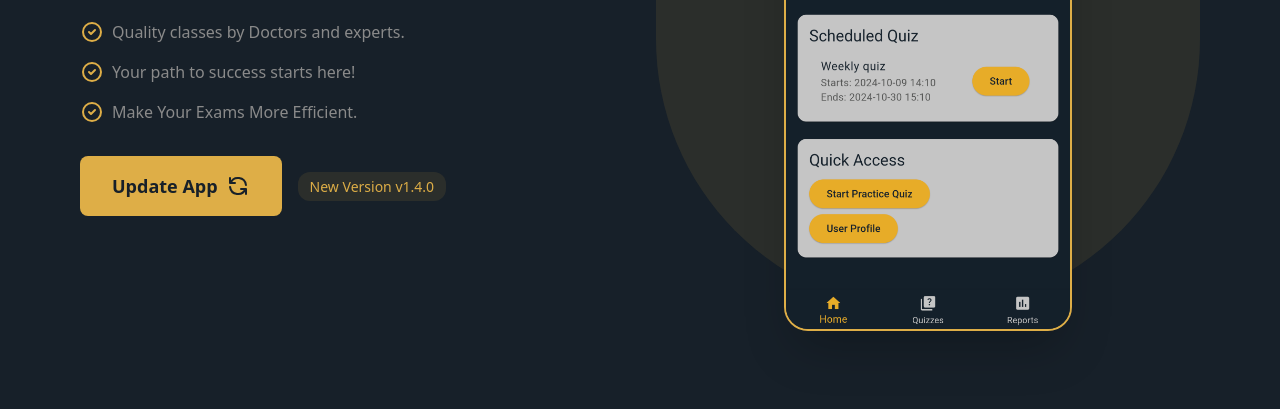
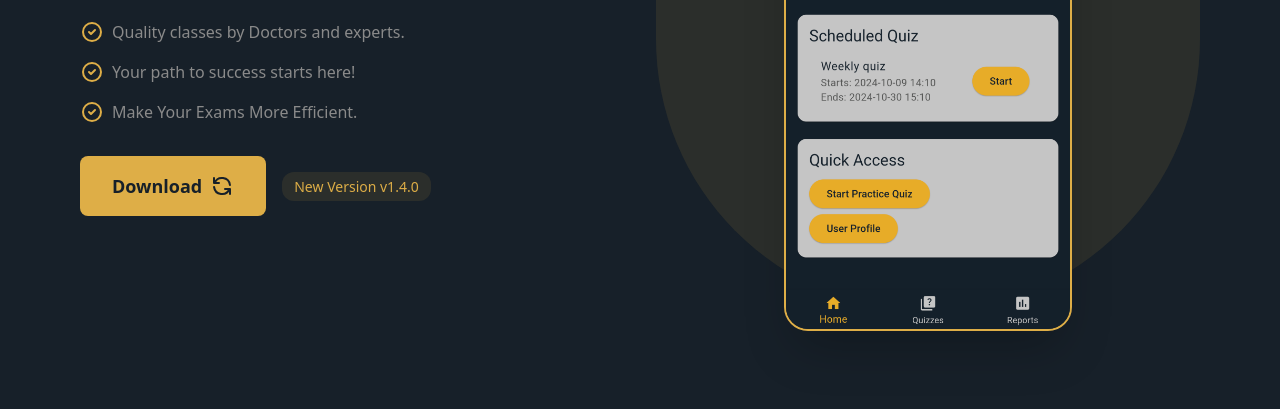
Before and after one commit to AmalAntoney123/Titan-Institute-Web-App, a plain HTML site: page index.html in a window 1280 px wide. Shown: the part 391-800 px from the top of the page. Drawn offline with nearby package versions, Linux system fonts and the light colour scheme.

Commit message:
update to download

```diff
--- a/index.html
+++ b/index.html
@@ -238,7 +238,7 @@
                         <a href="https://dl.dropboxusercontent.com/scl/fi/6dz0mwtvqwbbskpsgpyap/titan-v1.4.0.apk?rlkey=evilxkxd5gyec7ubr7d988jqu&st=l1mdnbd7&dl=0" download="titan-v1.3.0.apk">
                             <button style="background-color: var(--yellow); color: var(--blue-800)"
                                 class="download-btn px-8 py-4 rounded-lg font-bold text-lg hover:opacity-90 transition duration-300 flex items-center justify-center w-full md:w-auto">
-                                Update App
+                                Download
                                 <svg class="ml-2 w-6 h-6" fill="none" stroke="currentColor" viewBox="0 0 24 24">
                                     <path stroke-linecap="round" stroke-linejoin="round" stroke-width="2"
                                         d="M4 4v5h.582m15.356 2A8.001 8.001 0 004.582 9m0 0H9m11 11v-5h-.581m0 0a8.003 8.003 0 01-15.357-2m15.357 2H15" />
```
